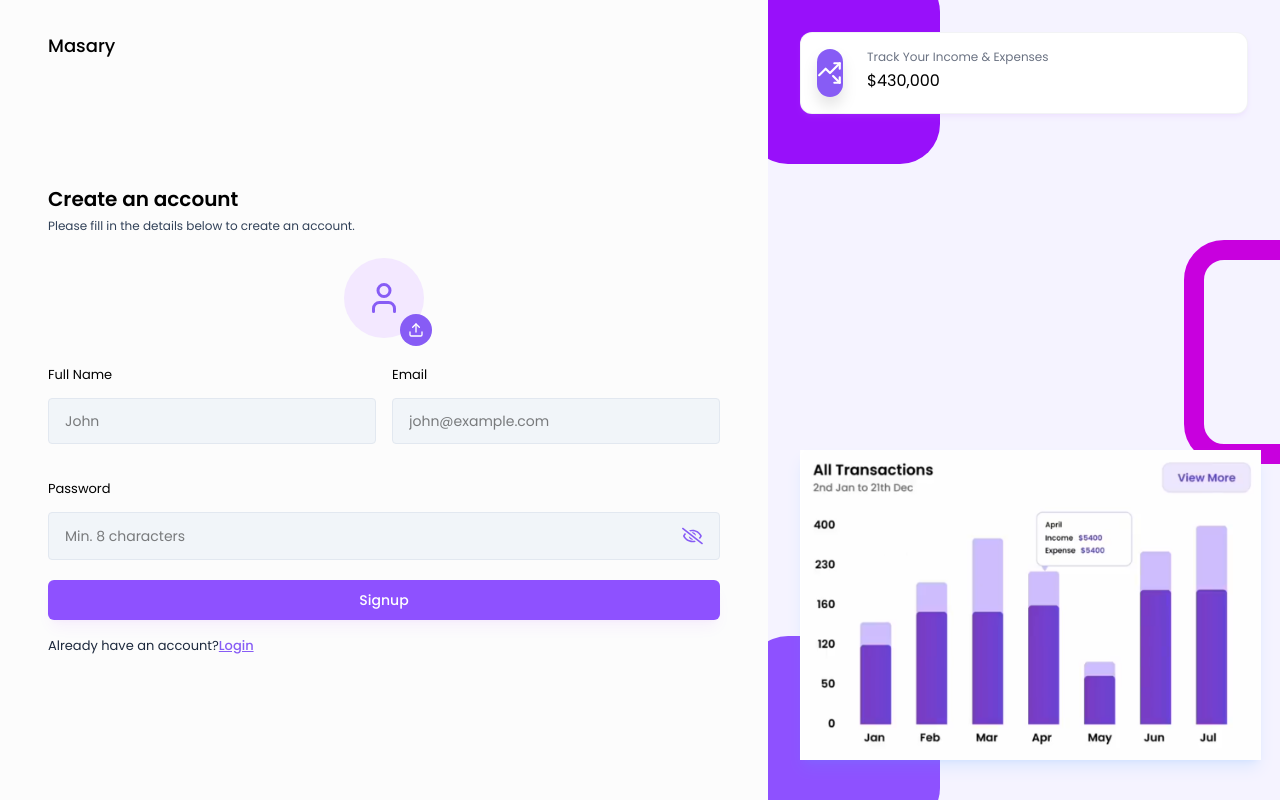
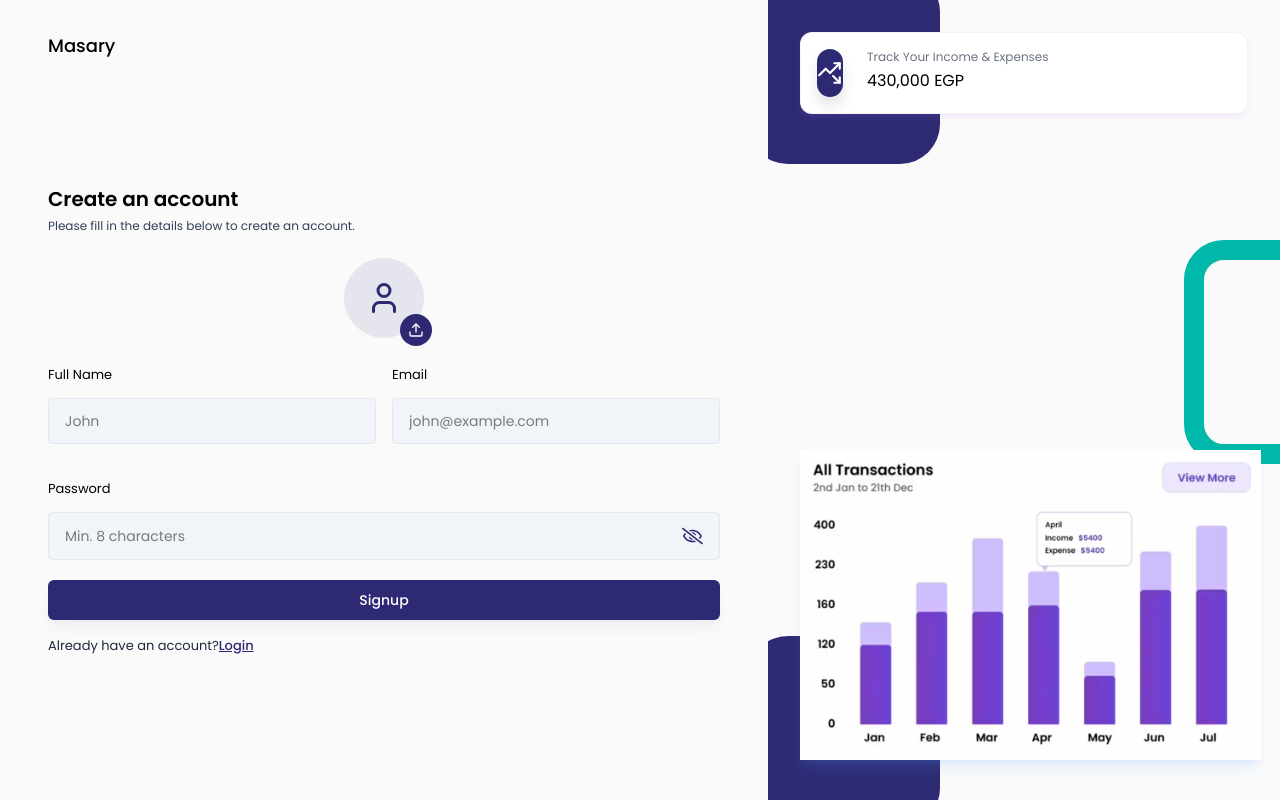
Before and after one commit to MohamedOrfy1/Masary, a React (Vite) app in the folder client/Masary/: page /signup in a window 1280 px wide. Built offline with nearby package versions, Linux system fonts and the light colour scheme.

Commit message:
Styling Final Touches

```diff
--- a/client/Masary/src/components/Cards/TransactionInfoCard.jsx
+++ b/client/Masary/src/components/Cards/TransactionInfoCard.jsx
@@ -9,7 +9,7 @@ import {
 } from "react-icons/lu"
 const TransactionInfoCard = ({ title, icon, date, amount, type, hideDeleteBtn, onDelete }) => {
     const getAmountStyles = () =>
-        type === "income" ? "bg-green-50 text-green-500" : "bg-red-50 text-red-500";
+        type === "income" ? "bg-[#F4C95D]/10 text-[#F4C95D]" : "bg-[#FF6B6B]/10 text-[#FF6B6B]";
 
 
   return <div className='group relative flex items-center gap-4 mt-2 p-3 rounded-lg hover:bg-gray-100-60'>
--- a/client/Masary/src/components/Charts/CustomBarChart.jsx
+++ b/client/Masary/src/components/Charts/CustomBarChart.jsx
@@ -14,7 +14,7 @@ import{
 const CustomBarChart = ({data}) => {
 
     const getBarColor = (index) => {
-        return index % 2 === 0 ? '#875cf5' : '#cfbefb';
+        return index % 2 === 0 ? '#2D2A73' : '#00B8A9';
     }
     const CustomTooltip = ({active, payload}) => {
         if (active && payload && payload.length) {
--- a/client/Masary/src/components/Charts/CustomPieChart.jsx
+++ b/client/Masary/src/components/Charts/CustomPieChart.jsx
@@ -8,6 +8,7 @@ import{
     Legend,
 } from 'recharts';
 import CustomTooltip from './CustomTooltip';
+import CustomLegend from './CustomLegend';
 
 const CustomPieChart = ({data, label, totalAmount, colors, showTextAnchor}) => {
   return <ResponsiveContainer width="100%" height={380}>
@@ -27,7 +28,7 @@ const CustomPieChart = ({data, label, totalAmount, colors, showTextAnchor}) => {
             ))}
             </Pie>
             <Tooltip content={<CustomTooltip />} />
-            <Legend />
+            <Legend content={<CustomLegend />} />
             {showTextAnchor && (
                 <>
                     <text
--- a/client/Masary/src/components/Dashboard/FinanceOverview.jsx
+++ b/client/Masary/src/components/Dashboard/FinanceOverview.jsx
@@ -1,6 +1,6 @@
 import React from 'react'
 import CustomPieChart from '../Charts/CustomPieChart';
-const COLORS = ["#875CF5", "#FA2C37", "#FF6900"];
+const COLORS = ["#2D2A73", "#00B8A9", "#FF6B6B"];
 
 const FinanceOverview = ({totalBalance, totalIncome, totalExpense}) => {
   const balanceData = [
--- a/client/Masary/src/components/Dashboard/RecentIncomeWithChart.jsx
+++ b/client/Masary/src/components/Dashboard/RecentIncomeWithChart.jsx
@@ -1,7 +1,7 @@
 import React, { useEffect, useState } from 'react'
 import CustomPieChart from '../Charts/CustomPieChart'
 
-const COLORS = ['#875cf5', '#FA2C37', '#FF6900', '#4f39f6'];
+const COLORS = ['#2D2A73', '#00B8A9', '#F4C95D', '#FF6B6B'];
 
 const RecentIncomeWithChart = ({data, totalIncome}) => {
     const [chartdata, setChartdata] = useState([]);
--- a/client/Masary/src/components/inputs/ProfilePhotoSelector.jsx
+++ b/client/Masary/src/components/inputs/ProfilePhotoSelector.jsx
@@ -31,11 +31,11 @@ const ProfilePhotoSelector = ({image, setImage}) => {
       />
 
       {!image? (
-        <div className='w-20 h-20 flex items-center justify-center bg-purple-100 rounded-full relative'>
-          <LuUser className='text-4xl text-primary' />
+        <div className='w-20 h-20 flex items-center justify-center bg-[#2D2A73]/10 rounded-full relative'>
+          <LuUser className='text-4xl text-[#2D2A73]' />
           <button
             type='button'
-            className='w-8 h-8 flex items-center justify-center bg-primary text-white rounded-full absolute bottom-0 right-0 translate-x-1/4 translate-y-1/4'
+            className='w-8 h-8 flex items-center justify-center bg-[#2D2A73] text-white rounded-full absolute bottom-0 right-0 translate-x-1/4 translate-y-1/4'
             onClick={onChooseFile}
           >
             <LuUpload />
@@ -51,11 +51,10 @@ const ProfilePhotoSelector = ({image, setImage}) => {
 
           <button
             type='button'
-            className='w-8 h-8 flex items-center justify-center bg-red-500 text-white rounded-full -bottom-1 -right-1'
+            className='w-8 h-8 flex items-center justify-center bg-[#FF6B6B] text-white rounded-full -bottom-1 -right-1'
             onClick={handleRemoveImage}
           >
           <LuTrash />
-
           </button>
         </div>
       )}
--- a/client/Masary/src/components/layouts/AuthLayout.jsx
+++ b/client/Masary/src/components/layouts/AuthLayout.jsx
@@ -10,10 +10,10 @@ const AuthLayout = ({children}) => {
       </h2>
       {children}
     </div>
-    <div className="hidden md:block w-[40vw] h-screen bg-violet-50 bg-auth-bg-img bg-cover bg-no-repeat bg-center overflow-hidden p-8 relative">
-      <div className="w-48 h-48 rounded-[40px] bg-purple-600 absolute -top-7 -left-5" />
-      <div className="w-48 h-56 rounded-[40px] border-[20px] border-fuchsia-600 absolute top-[30%] -right-24"/>
-      <div className="w-48 h-48 rounded-[40px] bg-violet-500 absolute -bottom-7 -left-5"/>
+    <div className="hidden md:block w-[40vw] h-screen bg-[#FAFAFA] bg-auth-bg-img bg-cover bg-no-repeat bg-center overflow-hidden p-8 relative">
+      <div className="w-48 h-48 rounded-[40px] bg-[#2D2A73] absolute -top-7 -left-5" />
+      <div className="w-48 h-56 rounded-[40px] border-[20px] border-[#00B8A9] absolute top-[30%] -right-24"/>
+      <div className="w-48 h-48 rounded-[40px] bg-[#2D2A73] absolute -bottom-7 -left-5"/>
       <div className="grid grid-cols-1 z-20">
         <StatsInfoCard
           icon={<LuTrendingUpDown/>}
@@ -43,7 +43,7 @@ const StatsInfoCard = ({icon, label, value, color}) => {
             <h6 className="text-xs text-gray-500 mb-1">
                 {label}
             </h6>
-            <span className="text-20px">${value}</span>
+            <span className="text-20px">{value} EGP</span>
         </div>
     </div>
 }
--- a/client/Masary/src/index.css
+++ b/client/Masary/src/index.css
@@ -4,7 +4,13 @@
 @theme {
   --font-display: "Poppins", "sans-serif";
   --breakpoint-3xl: 1920px;
-  --color-primary: #875cf5;
+  --color-primary: #2D2A73;
+  --color-accent: #00B8A9;
+  --color-gold: #F4C95D;
+  --color-alert: #FF6B6B;
+  --color-bg-light: #FAFAFA;
+  --color-text-dark: #333333;
+  --color-muted: #CED4DA;
 }
 
 @layer base{
@@ -12,7 +18,7 @@
     font-family: var(--font-display);
   }
   body{
-    background-color: #fcfcfc;
+    background-color: var(--color-bg-light);
     overflow-x: hidden;
   }
 }
@@ -22,7 +28,7 @@
 }
 
 .btn-primary{
-  @apply w-full text-sm font-medium text-white bg-violet-500 shadow-lg shadow-purple-600/5 p-[10px] rounded-md my-1 hover:bg-purple-600/15 hover:text-purple-600 transition-all duration-200 ease-in-out;
+  @apply w-full text-sm font-medium text-white bg-[#2D2A73] shadow-lg shadow-[#2D2A73]/5 p-[10px] rounded-md my-1 hover:bg-[#2D2A73]/15 hover:text-[#2D2A73] transition-all duration-200 ease-in-out;
 }
 
 .card{
@@ -30,13 +36,13 @@
 }
 
 .card-btn{
-  @apply flex items-center text-[12px] font-medium text-gray-700 hover:text-purple-600 bg-gray-50 hover:bg-purple-50 px-4 py-1.5 rounded-lg border border-gray-200/50 transition-all duration-200 ease-in-out cursor-pointer;
+  @apply flex items-center text-[12px] font-medium text-gray-700 hover:text-[#2D2A73] bg-gray-50 hover:bg-[#2D2A73]/10 px-4 py-1.5 rounded-lg border border-gray-200/50 transition-all duration-200 ease-in-out cursor-pointer;
 }
 
 .add-btn{
-  @apply flex items-center gap-1.5 text-xs md:text-sm font-medium text-purple-600 whitespace-nowrap bg-purple-50 border border-purple-100 rounded-lg px-4 py-2 cursor-pointer;
+  @apply flex items-center gap-1.5 text-xs md:text-sm font-medium text-[#2D2A73] whitespace-nowrap bg-[#2D2A73]/10 border border-[#2D2A73]/20 rounded-lg px-4 py-2 cursor-pointer;
 }
 
 .add-btn-fill{
-  @apply text-white bg-purple-600;
+  @apply text-white bg-[#2D2A73];
 }
--- a/client/Masary/src/pages/Dashboard/Home.jsx
+++ b/client/Masary/src/pages/Dashboard/Home.jsx
@@ -55,19 +55,19 @@ const Home = () => {
             icon={<IoMdCard />}
             label="Total Balance"
             value={addThousandsSeparator(dashboardData?.totalBalance || 0)}
-            color="bg-primary"
+            color="bg-[#2D2A73]"
           />
           <InfoCard
             icon={<LuWalletMinimal />}
             label="Total Income"
             value={addThousandsSeparator(dashboardData?.totalIncome || 0)}
-            color="bg-orange-500"
+            color="bg-[#F4C95D]"
           />
           <InfoCard
             icon={<LuHandCoins />}
             label="Total Expense"
             value={addThousandsSeparator(dashboardData?.totalExpense || 0)}
-            color="bg-red-500"
+            color="bg-[#FF6B6B]"
           />
         </div>
 
```
Also changed, not shown: client/Masary/src/components/Charts/CustomLineChart.jsx (+5 -5 lines), 1 other file (tests, documents, lock files or other folders).
